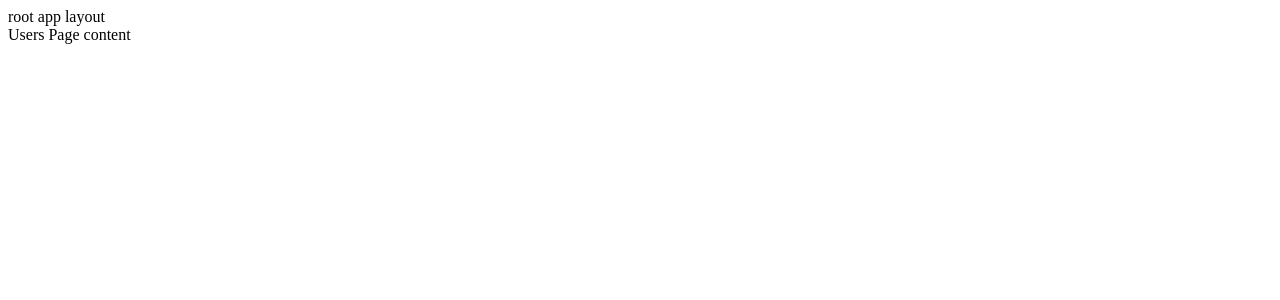
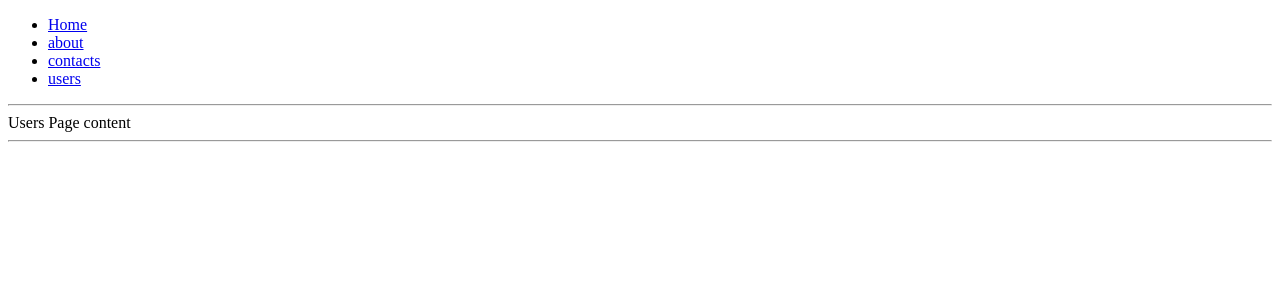
Before and after one commit to Yaroslav-Kyselov/NextJS, a Next.js app: page /users in a window 1280 px wide. Shown: the top 300 px of the page. Built offline with nearby package versions, Linux system fonts and the light colour scheme.

Commit message:
1_6_NextJs_app Links

```diff
--- a/src/app/layout.tsx
+++ b/src/app/layout.tsx
@@ -1,6 +1,7 @@
 import type {Metadata} from "next";
 import {Geist, Geist_Mono} from "next/font/google";
 import "./globals.css";
+import {Menu} from "@/components/menu/Menu";
 
 const geistSans = Geist({
     variable: "--font-geist-sans",
@@ -25,8 +26,9 @@ export default function RootLayout({
     return (
         <html lang="en">
         <body className={`${geistSans.variable} ${geistMono.variable} antialiased`}>
-        root app layout
+        <Menu/>
         {children}
+        <hr/>
         </body>
         </html>
     );
--- /dev/null
+++ b/src/components/menu/Menu.tsx
@@ -0,0 +1,27 @@
+import Link from "next/link";
+
+export const Menu = () => {
+    return (
+        <div>
+            <ul>
+                <li>
+                    <Link href="/">Home</Link>
+                </li>
+
+                <li>
+                    <Link href="/about">about</Link>
+                </li>
+
+                <li>
+                    <Link href="/contacts">contacts</Link>
+                </li>
+
+                <li>
+                    <Link href="/users">users</Link>
+                </li>
+
+            </ul>
+            <hr/>
+        </div>
+    );
+};
```
